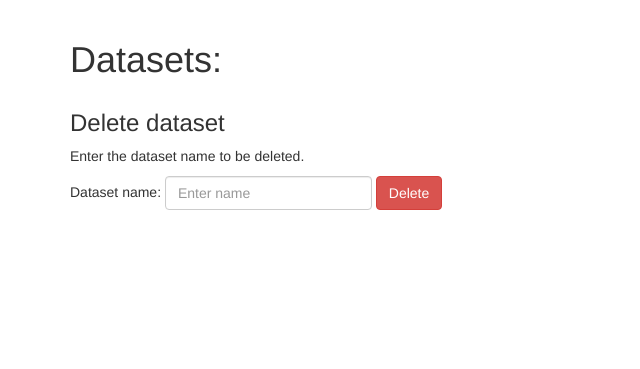
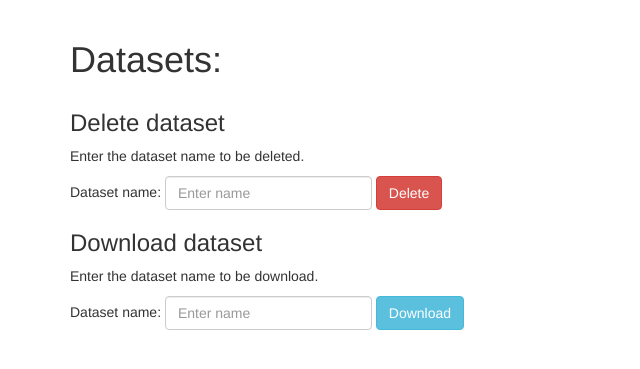
Before and after one commit to rso-projekt-leon/frontend, a Flask app: template app/templates/data.html in a window 1280 px wide. Shown: the part 52-421 px from the top of the page, without its empty margins (0-640 px from the left). Run offline with Flask 2, Linux system fonts and the light colour scheme; the template is opened without the code that fills it, so the values that code supplies are empty; some libraries are stand-ins or nearby versions.

Commit message:
add download option

```diff
--- a/app/routes.py
+++ b/app/routes.py
@@ -8,6 +8,7 @@ import requests
 from app.forms import LoginForm, DatasetForm
 from flask_table import Table, Col
 from werkzeug.utils import secure_filename
+from flask import send_from_directory, abort
 from io import StringIO
 
 
@@ -146,3 +147,45 @@ def delete_dataset():
         flash(f'Dataset with name {dataset_name} does not exist!')
 
     return redirect('/data')
+
+
+
+@app.route('/download_dataset', methods=['POST'])
+def download_dataset():
+    if request.method == 'POST':
+        dataset_name = request.form.get('dataset_name')
+
+    data_url = app.config['DATA_URL']
+    catalog_url = data_url + f'/{dataset_name}'
+
+    # pridobi filename
+    try:
+        r = requests.get(catalog_url, verify=False)
+        if r.status_code == 200:
+            results = r.json()
+            file_name = results['data']['datasets'][0]['file_name']
+        else:
+            flash('Error deleting results (no catalog connection)!')
+            return redirect('/')
+    except:
+        flash('Error deleting results!')
+        return redirect('/')
+
+    # shrani si file iz storage
+    storage_url = app.config['STORAGE_URL'] + f'/{dataset_name}'
+    my_file_response = requests.get(
+                storage_url,
+                params={'filename': file_name},
+                verify=False
+            )
+
+    if my_file_response.status_code == 400:
+        abort(404)
+
+    path = f'{app.config["DOWNLOAD_FILE"]}/{file_name}'
+    open(path, 'wb').write(my_file_response.content)
+
+    try:
+        return send_from_directory(app.config["DOWNLOAD_FILE"], filename=file_name, as_attachment=True)
+    except FileNotFoundError:
+        abort(404)
--- a/app/templates/data.html
+++ b/app/templates/data.html
@@ -16,7 +16,19 @@
           </div>
           <button type="submit" class="btn btn-danger">Delete</button>
         </form>
-      </div>
+    </div>
+
+    <div class="container">
+      <h3>Download dataset</h3>
+      <p>Enter the dataset name to be download.</p>
+      <form class="form-inline" action="/download_dataset" method="post">
+        <div class="form-group">
+          <label></label>Dataset name:</label>
+          <input class="form-control" id="dataset_name" placeholder="Enter name" name="dataset_name">
+        </div>
+        <button type="submit" class="btn btn-info">Download</button>
+      </form>
+    </div>
 
 
 {% endblock %}
--- a/config.py
+++ b/config.py
@@ -2,6 +2,8 @@ import os
 
 class Config(object):
     SECRET_KEY = os.environ.get('SECRET_KEY') or 'you-will-never-guess'
+    DOWNLOAD_FILE = '/home/leons/data-platform/frontend/data'
+
     # UPLOAD_URL = 'http://localhost:8081/v1/upload'
     # DATA_URL = 'http://localhost:8083/v1/datasets'
     # STORAGE_URL = 'http://localhost:8082/v1/files'
```
Also changed, not shown: 1 other file.
